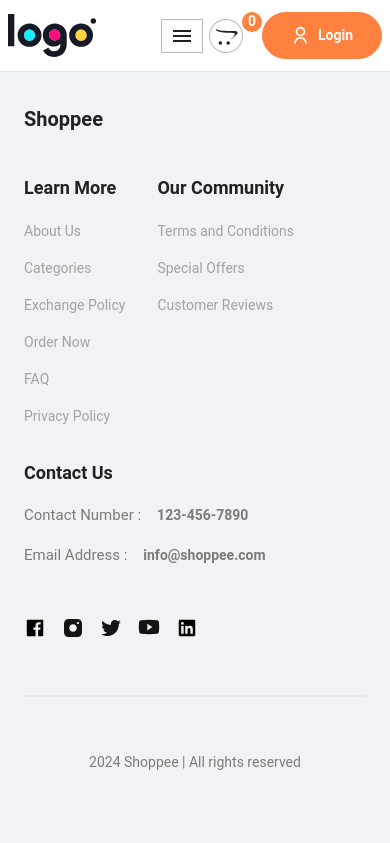
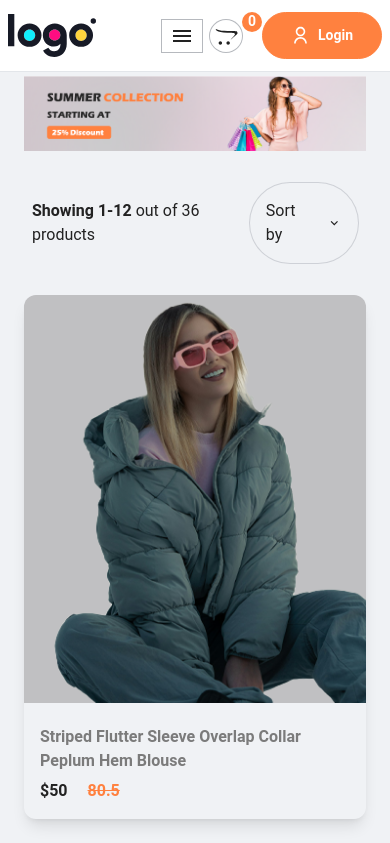
Before and after one commit to AnuragM23/e-commerce-app, a React (Vite) app in the folder frontend/: page /womens in a window 390 px wide. Shown: the top 843 px of the page. Built offline with nearby package versions, Linux system fonts and the light colour scheme.

Commit message:
created the category section and designed the login page

```diff
--- a/frontend/src/App.jsx
+++ b/frontend/src/App.jsx
@@ -8,6 +8,10 @@
 import Product from './pages/Product'
 import Footer from './components/Footer'
 
+import bannermens from './assets/bannermens.png';
+import bannerwomens from './assets/bannerwomens.png';
+import bannerkids from './assets/bannerkids.png';
+
 function App() {
   return (
     <main className='bg-primary text-tertiary'>
@@ -15,9 +19,9 @@
         <Header />
         <Routes>
           <Route path="/" element={<Home/>} />
-          <Route path="/mens" element={<Category/>} />
-          <Route path="/womens" element={<Category/>} />
-          <Route path="/kids" element={<Category/>} />
+          <Route path="/mens" element={<Category category='men' banner={bannermens}/>} />
+          <Route path="/womens" element={<Category category="women" banner={bannerwomens}/>} />
+          <Route path="/kids" element={<Category category="kid" banner={bannerkids}/>} />
           <Route path="/product" element={<Product/>}>
             <Route path=":productId" element={<Product/>}/>
           </Route>
--- a/frontend/src/components/Item.jsx
+++ b/frontend/src/components/Item.jsx
@@ -6,14 +6,14 @@
   return (
     <div className='rounded-xl overflow-hidden shadow-lg'>
       <div className='relative flexCenter group overflow-hidden transition-all duration-100'>
-        <Link to={`product/${id}`} className='h-12 w-12 bg-white rounded-full flexCenter absolute top-1/2 bottom-1/2 !py-2 z-20 transition-all duration-700'><FaSearch className='hover:rotate-90 hover:scale-125 transition-all duration-200'/></Link>
+        <Link to={`product/${id}`} className='h-12 w-12 bg-white rounded-full flexCenter absolute top-1/2 bottom-1/2 !py-2 z-20 scale-0 group-hover:scale-100 transition-all duration-700'><FaSearch className='scale-125 hover:rotate-90 transition-all duration-200'/></Link>
         <img src={image} alt="productImage" className='w-full block object-cover group-hover:scale-110 transition-all duration-1000'/>
       </div>
       <div className='p-4 overflow-hidden'>
         <h4 className='my-[6px] medium-16 line-clamp-2 text-gray-30'>{name}</h4>
         <div className='flex gap-5'>
-          <div className='bold-16'>${old_price}</div>
-          <div className='text-secondary bold-16 line-through'>{new_price}</div>
+          <div className='bold-16'>${new_price}</div>
+          <div className='text-secondary bold-16 line-through'>{old_price}</div>
         </div>
       </div>
     </div>
--- a/frontend/src/components/NewCollections.jsx
+++ b/frontend/src/components/NewCollections.jsx
@@ -1,8 +1,21 @@
 import React from 'react'
+import Item from './Item'
+import LATEST from '../assets/latest'
 
 function NewCollections() {
   return (
-    <div>NewCollections</div>
+    <section className='bg-primary'>
+        <div className='max_padd_container py-12 xl:py-28 xl:w-[88%]'>
+            <h3 className='h3 text-center'>Latest Products</h3>
+            <hr className='h-[3px] md:w-1/2 mx-auto bg-gradient-to-1 from-transparent vi    a-black to-transparent mb-16'/>
+            {/* container */}
+            <div className='grid grid-cols-1 xs:grid-cols-2 md:grid-cols-3 xl:grid-cols-4 gap-6'>
+                {LATEST.map((item)=>(
+                    <Item key={item.id} id={item.id} image={item.image} name={item.name} new_price={item.new_price} old_price={item.old_price}/>
+                ))}
+            </div>
+        </div>
+    </section>
   )
 }
 
--- a/frontend/src/components/NewsLetter.jsx
+++ b/frontend/src/components/NewsLetter.jsx
@@ -2,7 +2,16 @@
 
 function NewsLetter() {
   return (
-    <div>NewsLetter</div>
+    <section className='max_padd_container py-12 xl:py-28 bg-white'>
+      <div className='mx-auto xl:w-[80%] flexCenter flex-col gap-y-8 w-full max-w-[666px]'>
+        <h3 className='h3'>Get Exclusive offers on Your Email</h3>
+        <h4 className='uppercase bold-18'>Subscribe to our newsletter and stay updated</h4>
+        <div className='flexBetween rounded-full ring-1 ring-slate-900/10 hover:ring-slate-900/15 bg-primary w-full max-w-[588px]'>
+          <input type="email" placeholder='Your Email Address' className='w-full bg-transparent ml-7 border-none outline-none regular-16'/>
+          <button className='btn_dark_rounded'>Subscribe</button>
+        </div>
+      </div>
+    </section>
   )
 }
 
--- a/frontend/src/components/Offer.jsx
+++ b/frontend/src/components/Offer.jsx
@@ -1,7 +1,15 @@
 import React from "react";
 
 function Offer() {
-  return <div>Offers</div>;
+  return (
+    <section className="bg-banneroffer bg-cover bg-center w-full px-4 py-24 mt-16">
+      <div className="max_padd_container">
+        <h2 className="h2">Summer Sale 40%</h2>
+        <h3 className="h3 capitalize">Men's Leather Formal Wear Shoes</h3>
+        <button className="btn_dark_rounded">Go to Store</button>
+      </div>
+    </section>
+  );
 }
 
 export default Offer;
--- /dev/null
+++ b/frontend/src/contexts/ShopContext.jsx
@@ -0,0 +1,18 @@
+import { createContext } from "react";
+import all_products from "../assets/all_products";
+
+export const ShopContext = createContext(null);
+
+const ShopContextProvider = (props) => {
+    const contextValue = {all_products};
+
+    return (
+        <ShopContext.Provider value={contextValue}>
+            {props.children}
+        </ShopContext.Provider>
+    )
+
+};
+
+
+export default ShopContextProvider;
--- a/frontend/src/pages/Category.jsx
+++ b/frontend/src/pages/Category.jsx
@@ -1,8 +1,35 @@
 import React from 'react'
+import { MdOutlineKeyboardArrowDown } from 'react-icons/md'
+import all_products from '../assets/all_products'
+import Item from '../components/Item';
 
-function Category() {
+function Category({category, banner}) {
   return (
-    <div>Category</div>
+    <section className='max_padd_container py-12 xl:py-28 '>
+      <div>
+        <div>
+          <img src={banner} alt="" className='block my-7 mx-auto'/>
+        </div>
+        <div className='flexBetween my-8 mx-2'>
+          <h5><span className='font-bold'>Showing 1-12</span> out of 36 products</h5>
+          <div className='flexBetween max-sm:p-4 gap-x-4 px-8 py-3 rounded-5xl ring-1 ring-slate-900/15'>Sort by <MdOutlineKeyboardArrowDown /></div>
+        </div>
+
+        {/* container */}
+        <div className='grid grid-cols-1 xs:grid-cols-2 md:grid-cols-3 xl:grid-cols-4 gap-6'>
+          {
+            all_products.map((item)=>{
+              if(category === item.category){
+                return (<Item key={item.id} id={item.id} image={item.image} name={item.name} new_price={item.new_price} old_price={item.old_price}/>);
+              }
+            })
+          }
+        </div>
+        <div className="mt-16 text-center">
+          <button className='btn_dark_rounded'>Load more</button>
+        </div>
+      </div>
+    </section>
   )
 }
 
--- a/frontend/src/pages/Home.jsx
+++ b/frontend/src/pages/Home.jsx
@@ -2,6 +2,8 @@
 import Hero from '../components/Hero'
 import Popular from '../components/Popular'
 import Offer from '../components/Offer'
+import NewsLetter from '../components/NewsLetter'
+import NewCollections from '../components/NewCollections'
 
 function Home() {
   return (
@@ -9,6 +11,8 @@
       <Hero />
       <Popular />
       <Offer />
+      <NewCollections />
+      <NewsLetter />
     </div>
   )
 }
--- a/frontend/src/pages/Login.jsx
+++ b/frontend/src/pages/Login.jsx
@@ -1,9 +1,26 @@
-import React from 'react'
+import React from "react";
 
 function Login() {
   return (
-    <div>Login</div>
-  )
+    <section className="max_padd_container flexCenter flex-col pt-32">
+      <div className="max-w-[555px] h-[600px] bg-white m-auto px-14 py-10 rounded-md">
+        <h3 className="h3">Sign Up</h3>
+        <div className="flex flex-col gap-4 mt-7">
+          <input type="text" placeholder="Your Name" className="h-14 w-full pl-5 bg-slate-900/5 outline-none rounded-xl"/>
+          <input type="email" placeholder="Email Address" className="h-14 w-full pl-5 bg-slate-900/5 outline-none rounded-xl"/>
+          <input type="password" placeholder="Password" className="h-14 w-full pl-5 bg-slate-900/5 outline-none rounded-xl"/>
+        </div>
+        <button className="btn_dark_rounded my-5 w-full !rounded-md">Continue</button>
+        <p className="text-black font-bold">Already have an account? <span className="text-secondary underline cursor-pointer">Login</span></p>
+        <div className="flexCenter mt-6 gap-3">
+          <input type="checkbox" name="" id="" />
+          <p>
+            By continuing, I agree to Shoppee's Terms of Use and Privacy Policy
+          </p>
+        </div>
+      </div>
+    </section>
+  );
 }
 
-export default Login
+export default Login;
```
Also changed, not shown: 1 other file (tests, documents, lock files or other folders).
